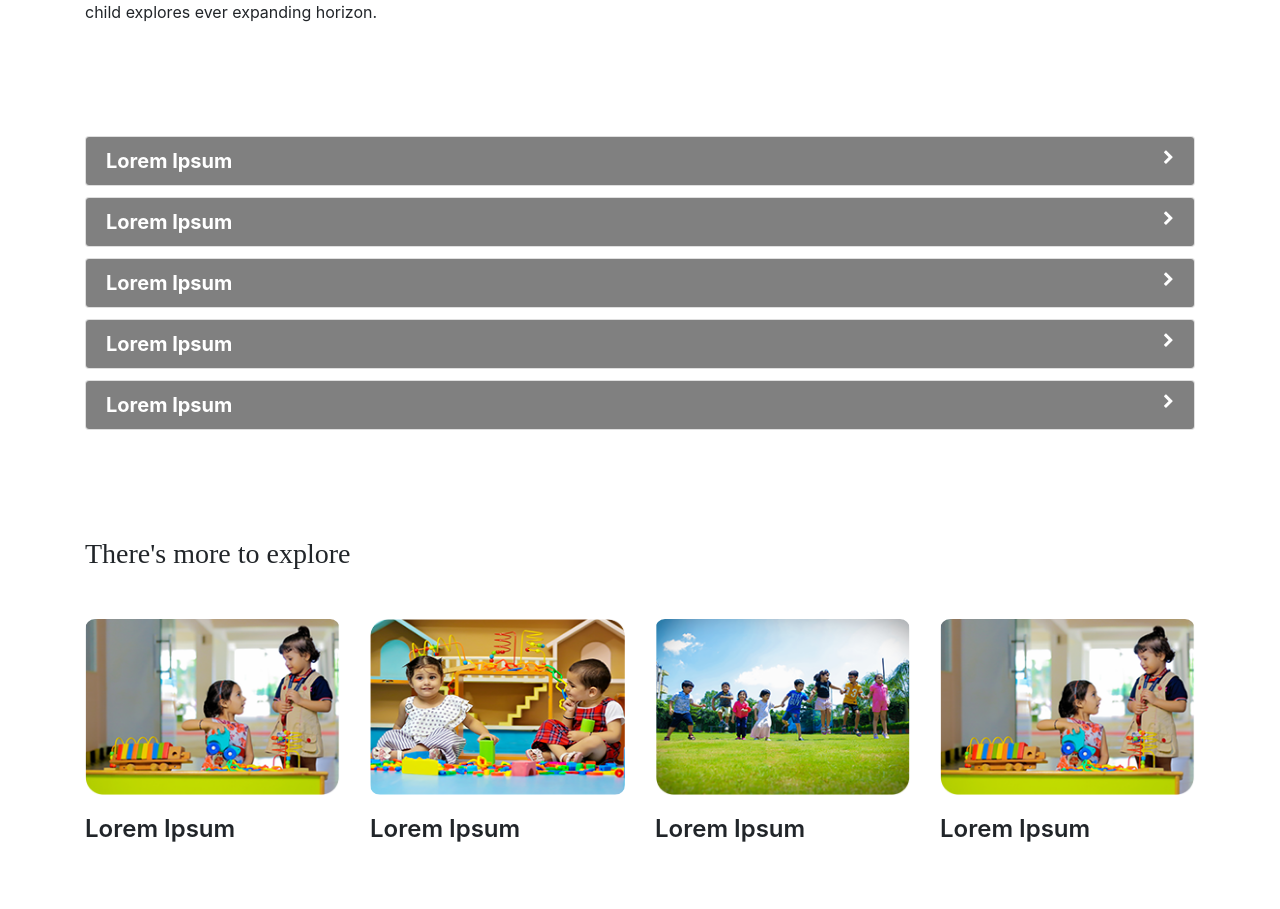
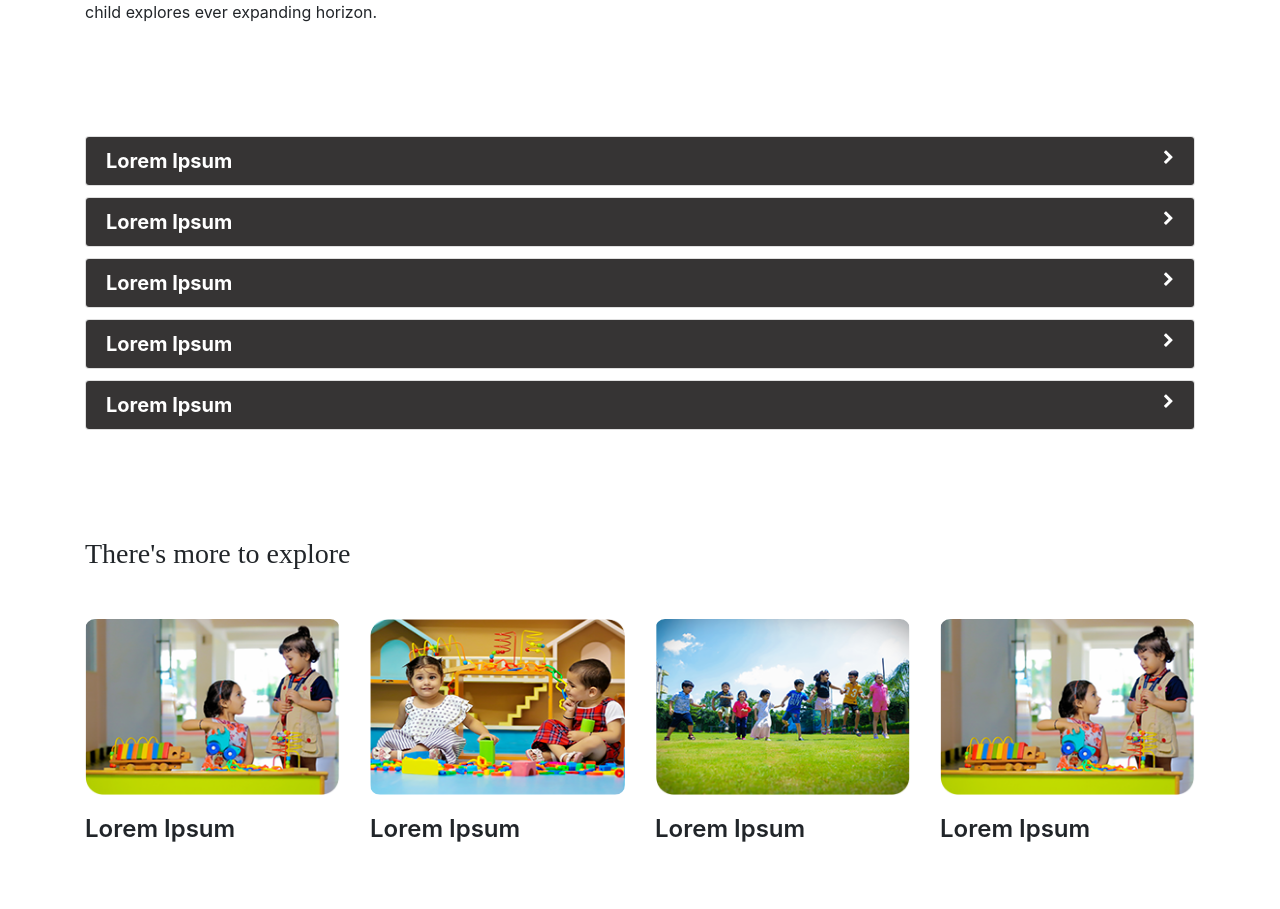
Before and after one commit to ruchirsachdeva/small-wonder-client, an Angular app: page /about-us/history in a window 1280 px wide. Shown: the part 802-1711 px from the top of the page. Built offline with nearby package versions, Linux system fonts and the light colour scheme; a web font is replaced by a local one; what ngx-slick-carousel would draw is missing.

Commit message:
modified accordion background colour

```diff
--- a/src/app/components/accordion/accordion.component.scss
+++ b/src/app/components/accordion/accordion.component.scss
@@ -14,7 +14,7 @@
 
 .card-header{
   color: white;
-  background-color: grey;
+  background-color: #363434;
 }
 
 .arrow{
```
